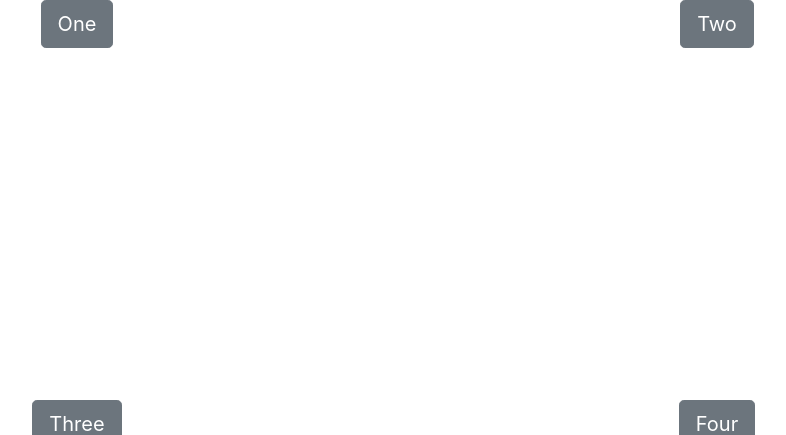
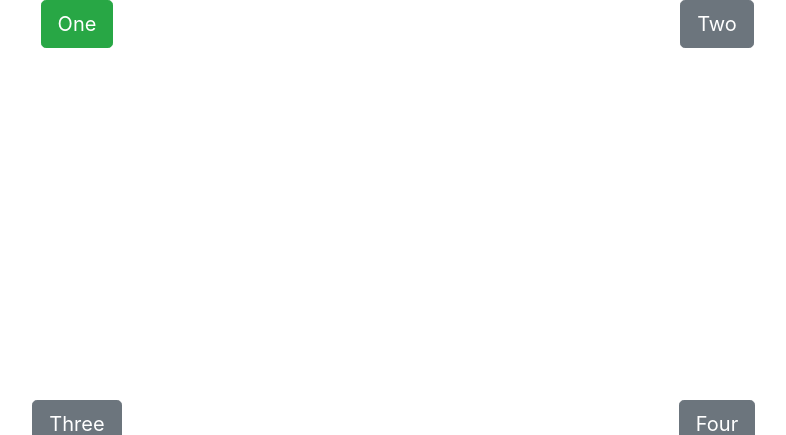
Before and after one commit to thedarkring/tshirt-server, a Django app: page / in a window 1280 px wide. Shown: the top 435 px of the page, without its empty margins (243-1029 px from the left). Run offline with Django 3.2, Linux system fonts and the light colour scheme; some libraries are stand-ins or nearby versions.

Commit message:
Update index.html

```diff
--- a/tshirt/tshirt/templates/index.html
+++ b/tshirt/tshirt/templates/index.html
@@ -30,7 +30,7 @@
    </head>
    <body>
      <div class="contents">
-        <div class="col-md-6 quarter"><center><button type="button" class="btn btn-lg btn-secondary">One</button></center></div>
+        <div class="col-md-6 quarter"><center><button type="button" class="btn btn-lg btn-success">One</button></center></div>
         <div class="col-md-6 quarter"><center><button type="button" class="btn btn-lg btn-secondary">Two</button></center></div>
         <div class="col-md-6 quarter"><center><button type="button" class="btn btn-lg btn-secondary">Three</button></center></div>
         <div class="col-md-6 quarter"><center><button type="button" class="btn btn-lg btn-secondary">Four</button></center></div>
```
